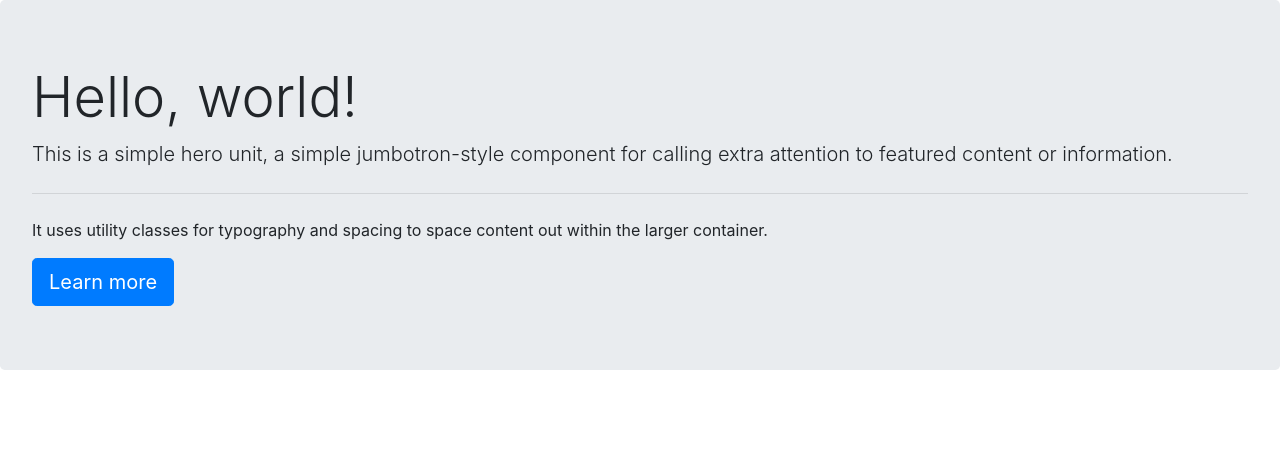
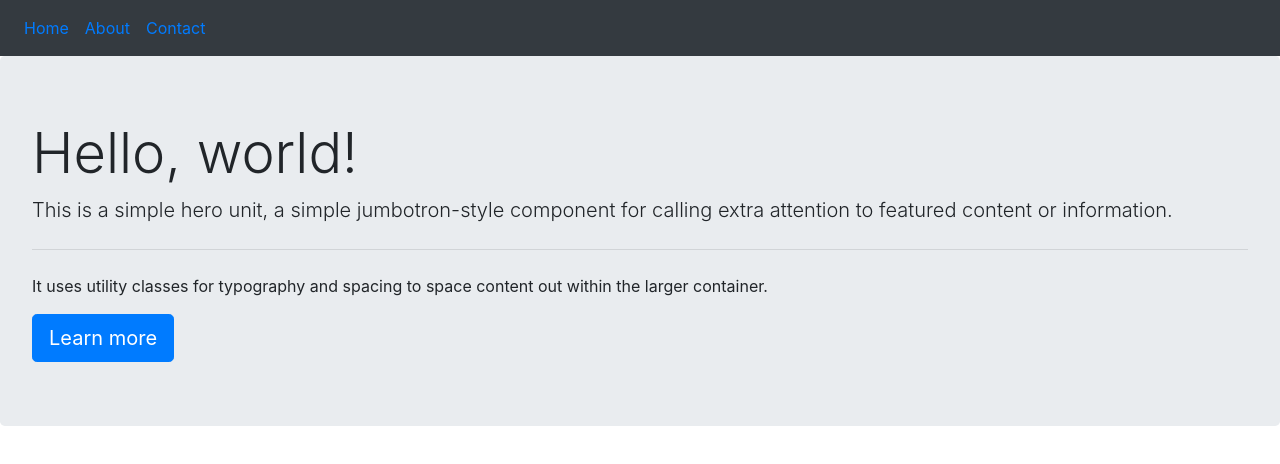
Before and after one commit to jaycord/parallax-practice, a plain HTML site: page index.html in a window 1280 px wide. Drawn offline with nearby package versions, Linux system fonts and the light colour scheme.

Commit message:
added navbar

```diff
--- a/index.html
+++ b/index.html
@@ -11,6 +11,24 @@
     <link rel="stylesheet" href="css/styles.css">
 </head>
 <body>
+
+    <!-- A grey horizontal navbar that becomes vertical on small screens -->
+<nav class="navbar navbar-expand-sm bg-dark">
+
+    <!-- Links -->
+    <ul class="navbar-nav">
+      <li class="nav-item">
+        <a class="nav-link" href="#">Home</a>
+      </li>
+      <li class="nav-item">
+        <a class="nav-link" href="#">About</a>
+      </li>
+      <li class="nav-item">
+        <a class="nav-link" href="#">Contact</a>
+      </li>
+    </ul>
+
+  </nav>
 
     <div class="jumbotron">
         <h1 class="display-4">Hello, world!</h1>
```
